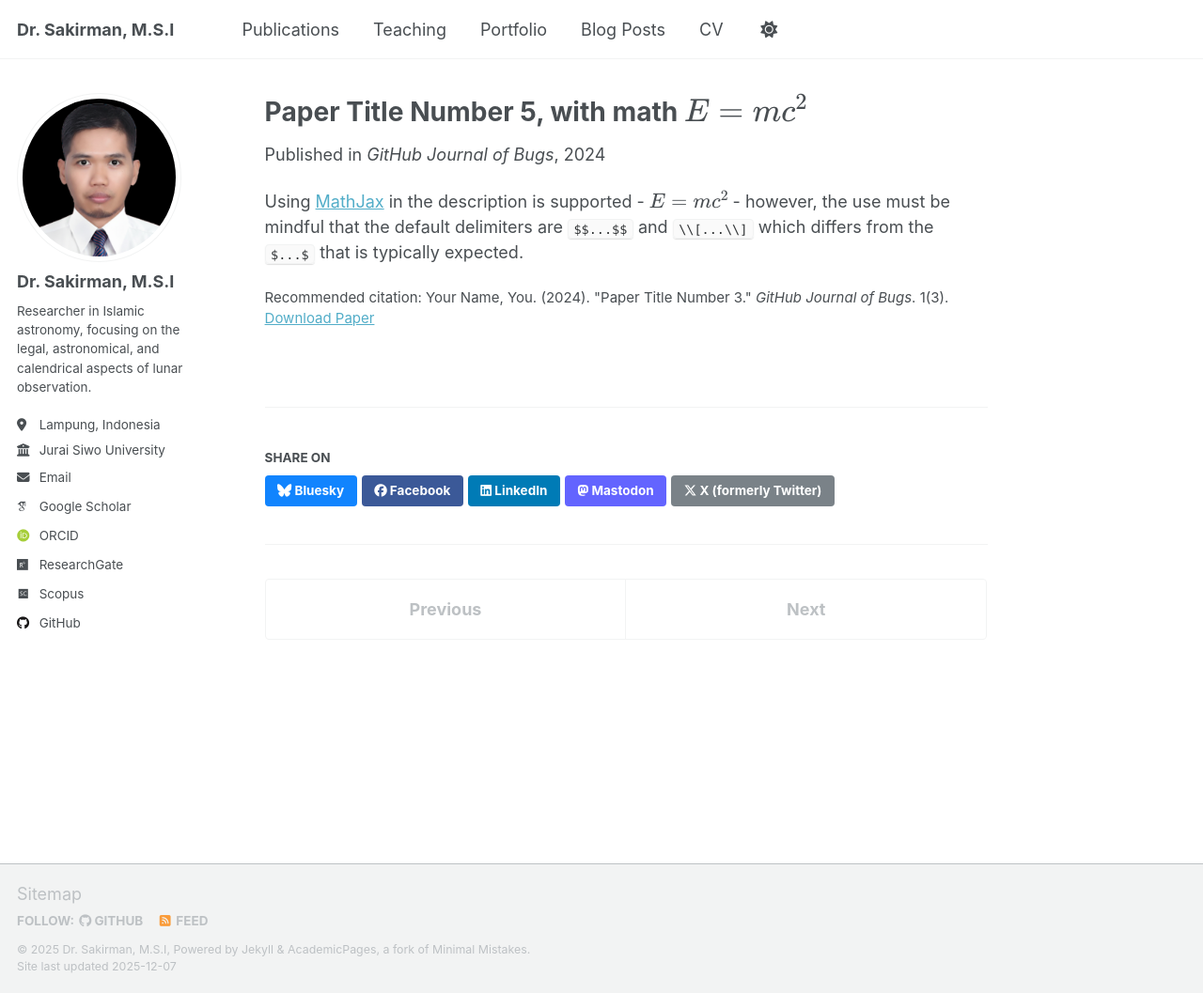
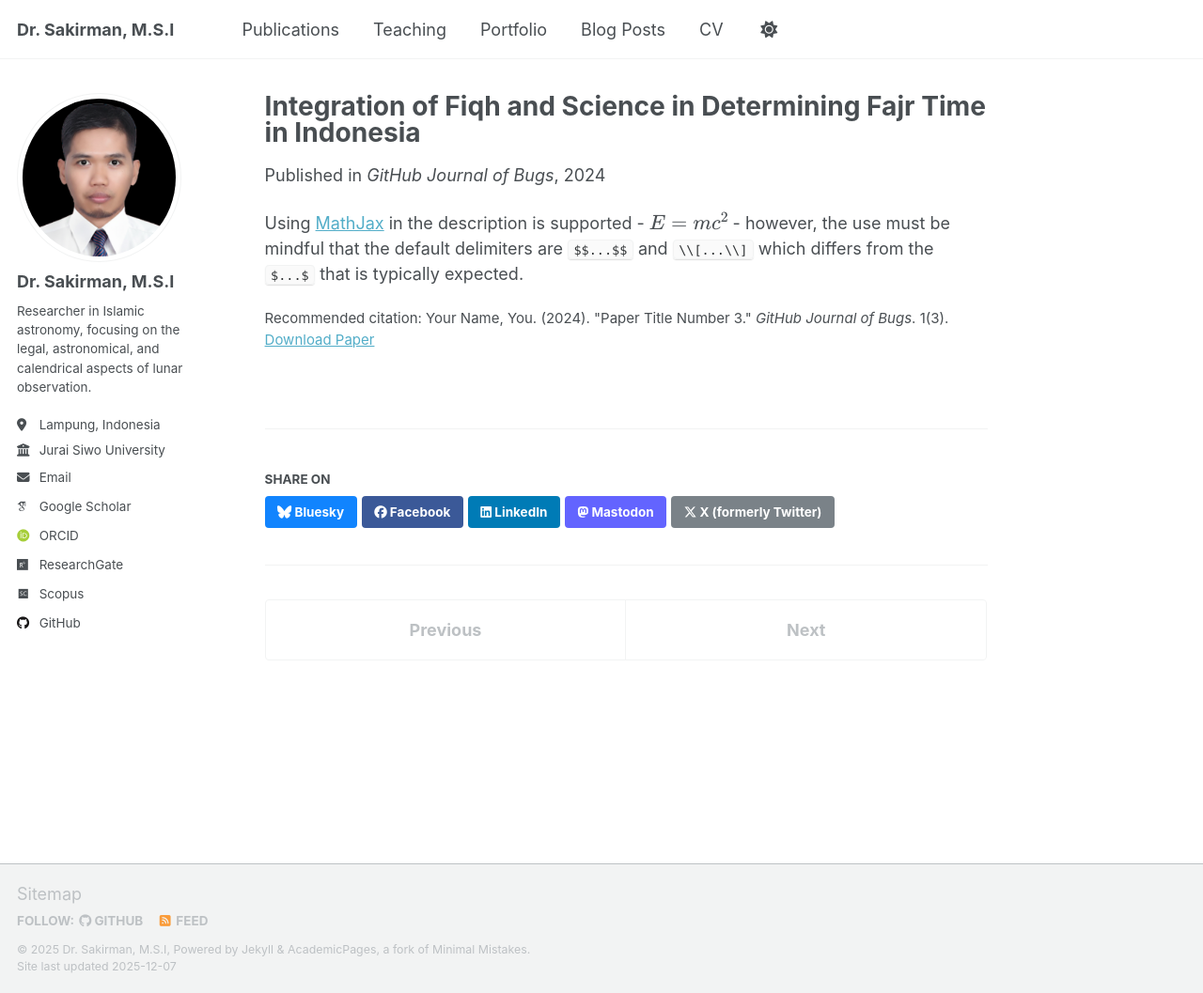
Before and after one commit to sakir-man/sakir-man.github.io, a Jekyll site: the page built from _publications/2025-06-08-paper-title-number-5.md, in a window 1280 px wide and 1057 px high. Shown: the whole window at 94% size. Built offline with Jekyll 4.4.1, drawn with Linux system fonts in a browser that asks for light colours; some web fonts are replaced; a script that is not in the unit is left out.

Commit message:
Update 2025-06-08-paper-title-number-5.md

```diff
--- a/_publications/2025-06-08-paper-title-number-5.md
+++ b/_publications/2025-06-08-paper-title-number-5.md
@@ -1,5 +1,5 @@
 ---
-title: "Paper Title Number 5, with math $$E=mc^2$$"
+title: "Integration of Fiqh and Science in Determining Fajr Time in Indonesia"
 collection: publications
 category: conferences
 permalink: /publication/2024-02-17-paper-title-number-4
```
